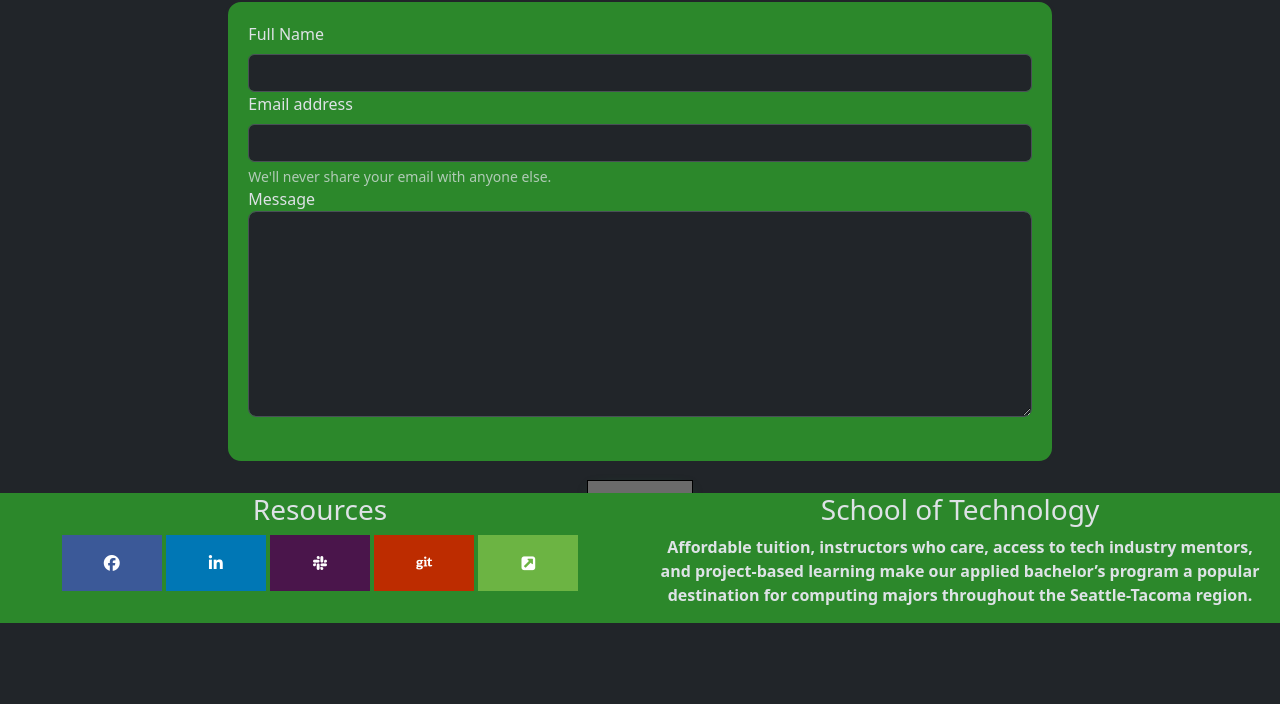
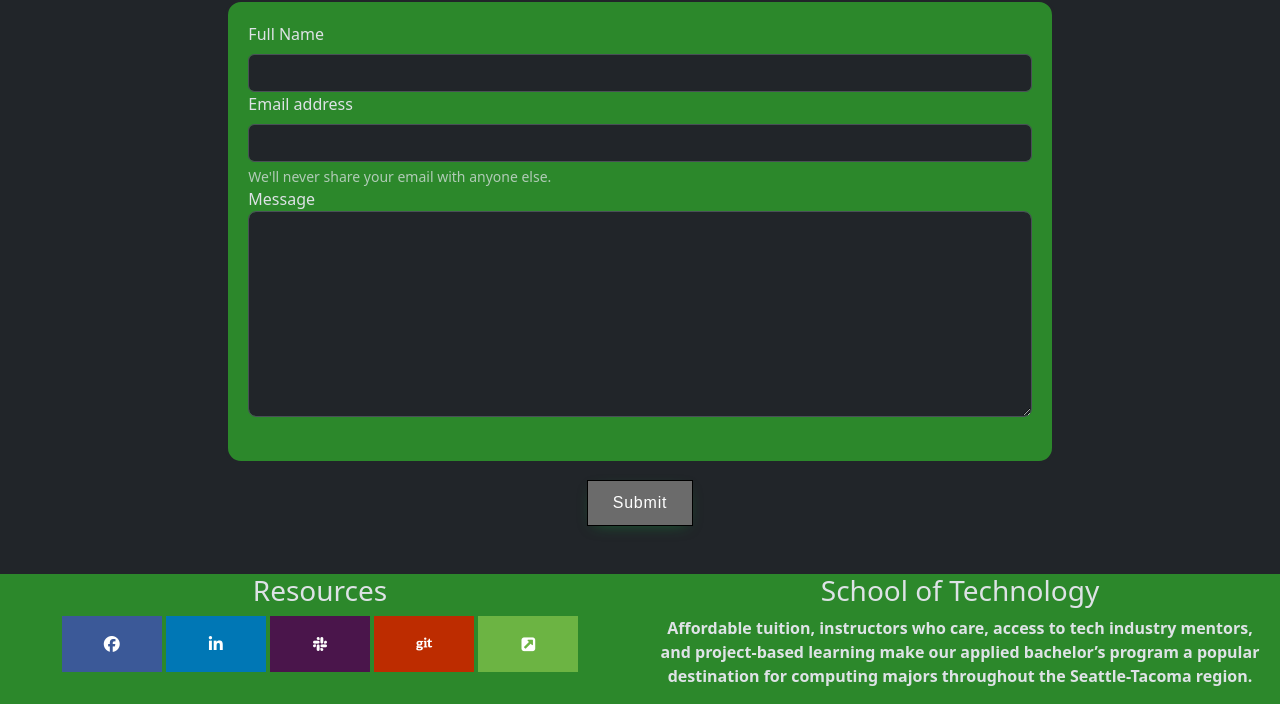
Before and after one commit to lukeckk/TeamAnt, a PHP site: page /SprintTwo/html/contact.html in a window 1280 px wide. Shown: the part 177-881 px from the top of the page. Before the commit the page ends 800 px from the top, so only its background shows below. Run offline with PHP 8.4, Linux system fonts and the light colour scheme; some libraries are stand-ins or nearby versions; some web fonts are replaced.

Commit message:
footer debug

```diff
--- a/SprintTwo/styles/styles.css
+++ b/SprintTwo/styles/styles.css
@@ -12,7 +12,8 @@
 
 @media (min-width: 1175px) {
     #footerTarget {
-        position:fixed;
+        flex-shrink: 0;
+
     }
 }
 
```
